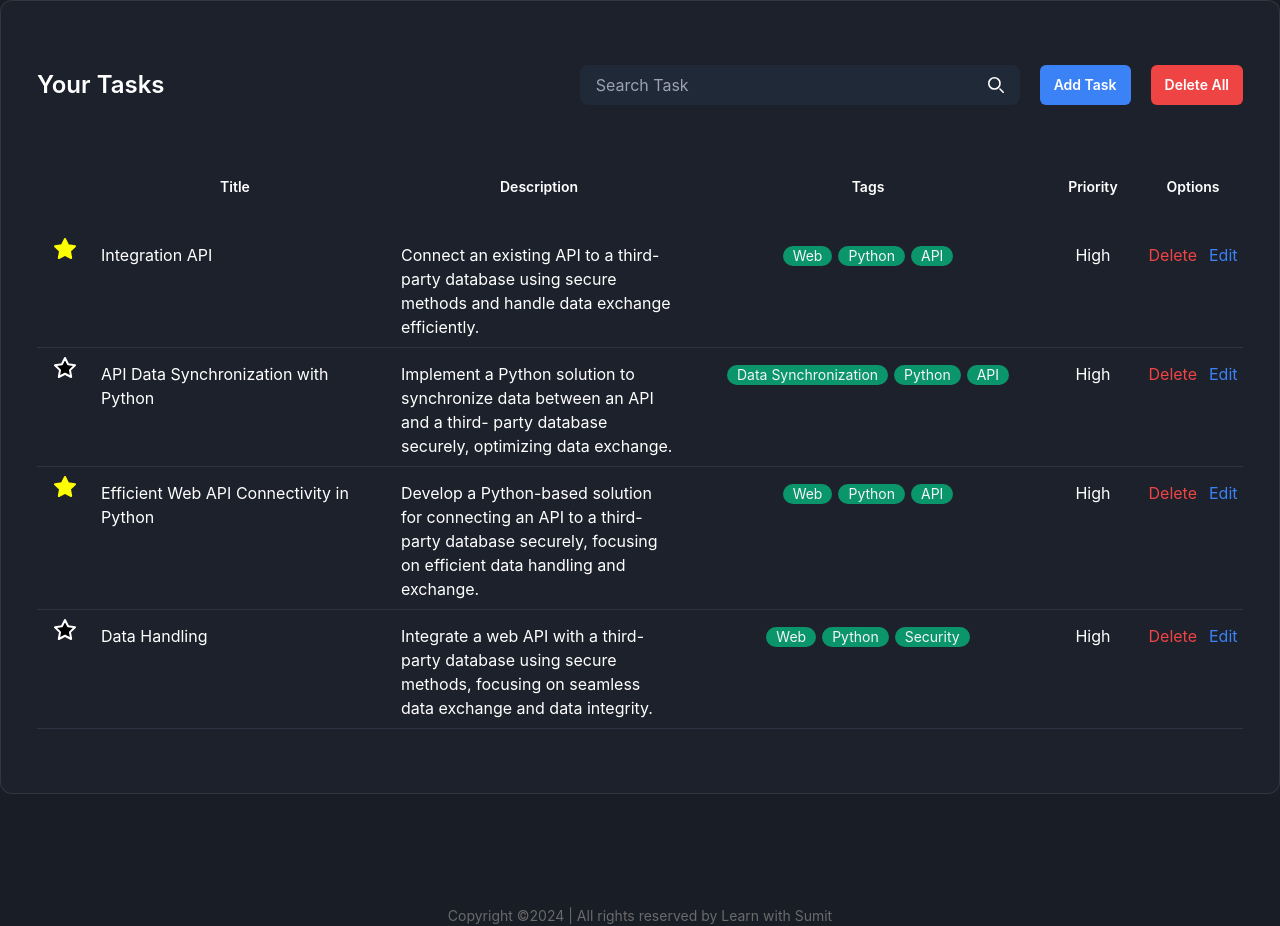
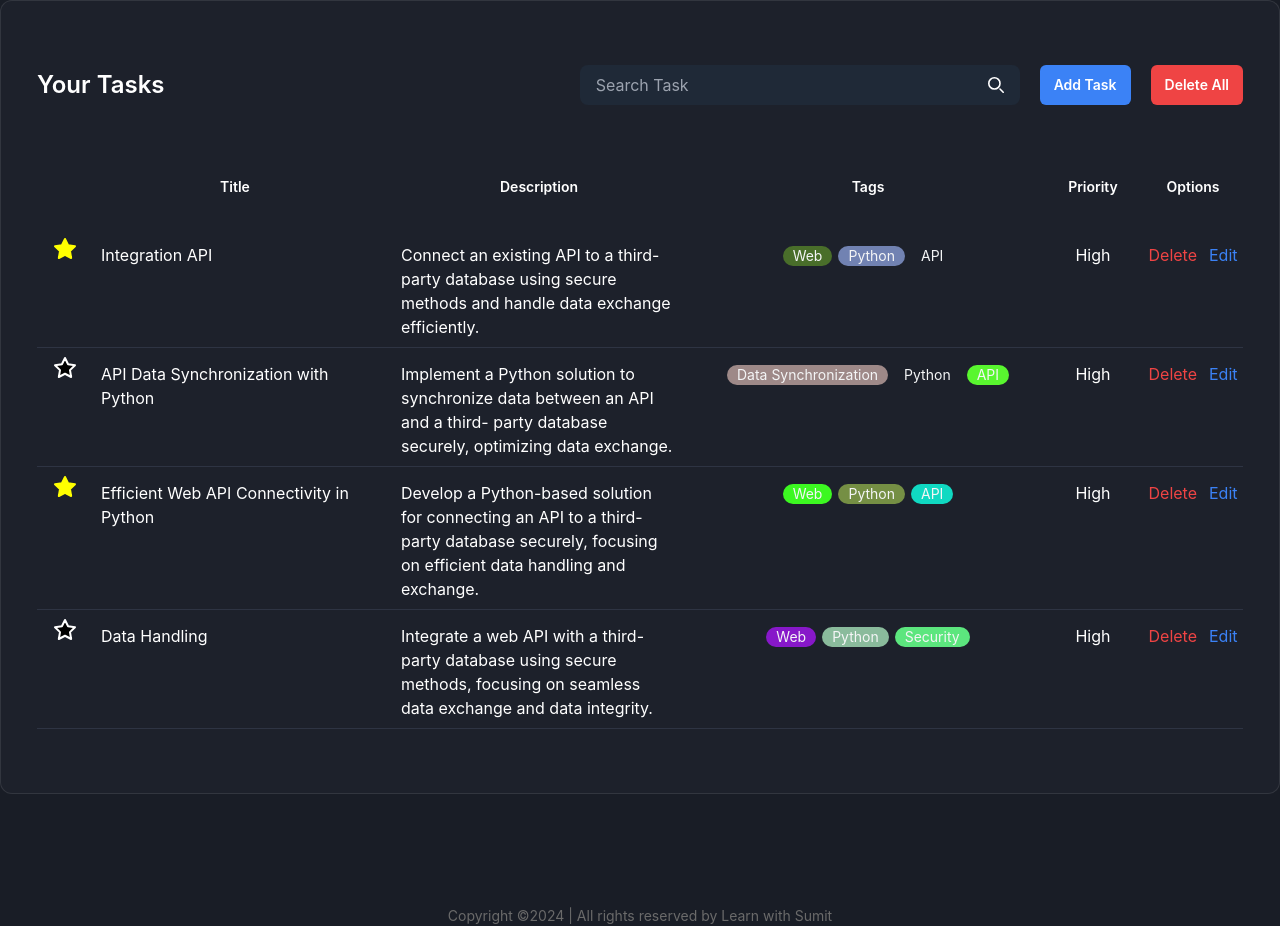
Before and after one commit to rayan2228/Tasker, a React (Vite) app: page / in a window 1280 px wide. Shown: the part 620-1546 px from the top of the page. Built offline with nearby package versions, Linux system fonts and the light colour scheme.

Commit message:
done all

```diff
--- a/src/components/Tasks.jsx
+++ b/src/components/Tasks.jsx
@@ -1,35 +1,12 @@
 import React from "react";
 import { useDispatch, useTasks } from "../contexts/TasksContext";
+import { randomColor } from "../utils/genarateRandomColor/randomColor";
 const Tasks = ({ onEdit, onDelete }) => {
   const allTasks = useTasks();
   const dispatch = useDispatch();
-
-  return (
-    <>
-      <div className="overflow-auto">
-        <table className="overflow-auto table-fixed xl:w-full">
-          <thead>
-            <tr>
-              <th className="p-4 pb-8 text-sm font-semibold capitalize w-[48px]" />
-              <th className="p-4 pb-8 text-sm font-semibold capitalize w-[300px]">
-                Title
-              </th>
-              <th className="w-full p-4 pb-8 text-sm font-semibold capitalize">
-                Description
-              </th>
-              <th className="p-4 pb-8 text-sm font-semibold capitalize md:w-[350px]">
-                Tags
-              </th>
-              <th className="p-4 pb-8 text-sm font-semibold capitalize md:w-[100px]">
-                Priority
-              </th>
-              <th className="p-4 pb-8 text-sm font-semibold capitalize md:w-[100px]">
-                Options
-              </th>
-            </tr>
-          </thead>
-          <tbody>
-            {allTasks?.map((task) => (
+  let tableRow =
+    allTasks?.length > 0 ? (
+      allTasks?.map((task) => (
         <tr
           key={task.id}
           className="border-b border-[#2E3443] [&>td]:align-baseline [&>td]:px-4 [&>td]:py-2"
@@ -71,7 +48,10 @@ const Tasks = ({ onEdit, onDelete }) => {
             <ul className="flex justify-center gap-1.5 flex-wrap">
               {task.tags?.map((tag, index) => (
                 <li key={index}>
-                        <span className="inline-block h-5 whitespace-nowrap rounded-[45px] bg-[#00D991A1] px-2.5 text-sm capitalize text-[#F4F5F6]">
+                  <span
+                    className="inline-block h-5 whitespace-nowrap rounded-[45px]  px-2.5 text-sm capitalize text-[#F4F5F6]"
+                    style={{ backgroundColor: randomColor() }}
+                  >
                     {tag}
                   </span>
                 </li>
@@ -87,17 +67,45 @@ const Tasks = ({ onEdit, onDelete }) => {
               >
                 Delete
               </button>
-                    <button
-                      className="text-blue-500"
-                      onClick={() => onEdit(task)}
-                    >
+              <button className="text-blue-500" onClick={() => onEdit(task)}>
                 Edit
               </button>
             </div>
           </td>
         </tr>
-            ))}
-          </tbody>
+      ))
+    ) : (
+      <tr>
+        <td colSpan={6} className="text-center text-red-500 capitalize">
+          <p>no task to show</p>
+        </td>
+      </tr>
+    );
+  return (
+    <>
+      <div className="overflow-auto">
+        <table className="overflow-auto table-fixed xl:w-full">
+          <thead>
+            <tr>
+              <th className="p-4 pb-8 text-sm font-semibold capitalize w-[48px]" />
+              <th className="p-4 pb-8 text-sm font-semibold capitalize w-[300px]">
+                Title
+              </th>
+              <th className="w-full p-4 pb-8 text-sm font-semibold capitalize">
+                Description
+              </th>
+              <th className="p-4 pb-8 text-sm font-semibold capitalize md:w-[350px]">
+                Tags
+              </th>
+              <th className="p-4 pb-8 text-sm font-semibold capitalize md:w-[100px]">
+                Priority
+              </th>
+              <th className="p-4 pb-8 text-sm font-semibold capitalize md:w-[100px]">
+                Options
+              </th>
+            </tr>
+          </thead>
+          <tbody>{tableRow}</tbody>
         </table>
       </div>
     </>
--- a/src/components/TasksListHeader.jsx
+++ b/src/components/TasksListHeader.jsx
@@ -1,23 +1,16 @@
 import React from "react";
 import Button from "./layouts/Button";
 import Input from "./layouts/Input";
-import { useDispatch, useTasks } from "../contexts/TasksContext";
+import { useDispatch } from "../contexts/TasksContext";
 import { initialData } from "../utils/data/initialData";
 const TasksListHeader = ({ onOpenModal, onOpenConfirmModal }) => {
   const dispatch = useDispatch();
   const handleSearch = (e) => {
     e.preventDefault();
-    if (e.target.value !== "") {
-      dispatch({
-        type: "search",
-        searchValue: e.target.value,
-      });
-    } else {
-      dispatch({
-        type: "clearSearch",
-        state: initialData,
-      });
-    }
+    dispatch({
+      type: "search",
+      searchValue: e.target.value,
+    });
   };
   return (
     <div className="items-center justify-between mb-14 sm:flex">
--- a/src/contexts/TasksContext.jsx
+++ b/src/contexts/TasksContext.jsx
@@ -17,5 +17,11 @@ export default function TasksContextProvider({ children }) {
   );
 }
 
-export const useTasks = () => useContext(TasksContext);
+export const useTasks = () => {
+  let { data, searchedData, searchValue } = useContext(TasksContext);
+  if (searchValue) {
+    return searchedData;
+  }
+  return data;
+};
 export const useDispatch = () => useContext(TaskReducerContext);
--- a/src/useReducers/TaskReducer.js
+++ b/src/useReducers/TaskReducer.js
@@ -3,8 +3,10 @@ export default function TaskReducer(state, action
     switch (action.type) {
 
         case "addTask": {
-            return [
+            return {
                 ...state,
+                data: [
+                    ...state.data,
                     {
                         id: crypto.randomUUID(),
                         title: action.title,
@@ -13,30 +15,42 @@ export default function TaskReducer(state, action
                         priority: action.priority,
                         isFav: false
                     }
-            ];
+                ]
+            }
         }
         case "changed": {
-            return state.map(task => {
+            return {
+                ...state,
+                data: state.data.map(task => {
                     if (task.id === action.task.id) {
                         return action.task;
                     } else {
                         return task;
                     }
-            });
+                })
+            };
         }
         case "search": {
-            return state.filter(task => task.title.toLowerCase().includes(action.searchValue.toLowerCase()))
-
-        }
-        case "clearSearch": {
-            return state = action.state
+            return {
+                ...state,
+                searchValue: action.searchValue,
+                searchedData: state.data.filter(task =>
+                    task.title.toLowerCase().includes(action.searchValue.toLowerCase())
+                ),
+            };
 
         }
         case "deleteTask": {
-            return state.filter(task => task.id !== action.deleteTaskId);
+            return {
+                ...state,
+                data: state.data.filter(task => task.id !== action.deleteTaskId)
+            };
         }
         case "deleteAllTask": {
-            return state = [];
+            return {
+                ...state,
+                data: []
+            };
         }
         default:
             break;
--- a/src/utils/data/initialData.js
+++ b/src/utils/data/initialData.js
@@ -1,4 +1,5 @@
-export const initialData = [
+export const initialData = {
+    data: [
         {
             id: crypto.randomUUID(),
             title: "Integration API",
@@ -31,4 +32,7 @@ export const initialData = [
             priority: "High",
             isFav: false
         },
-]
+    ],
+    searchValue: "",
+    searchedData: []
+}
--- /dev/null
+++ b/src/utils/genarateRandomColor/randomColor.js
@@ -0,0 +1,3 @@
+export const randomColor = () => {
+    return `#${Math.floor(Math.random() * 16777215).toString(16)}`;
+};
```
Lines whose indentation alone changed are shown as unchanged.
